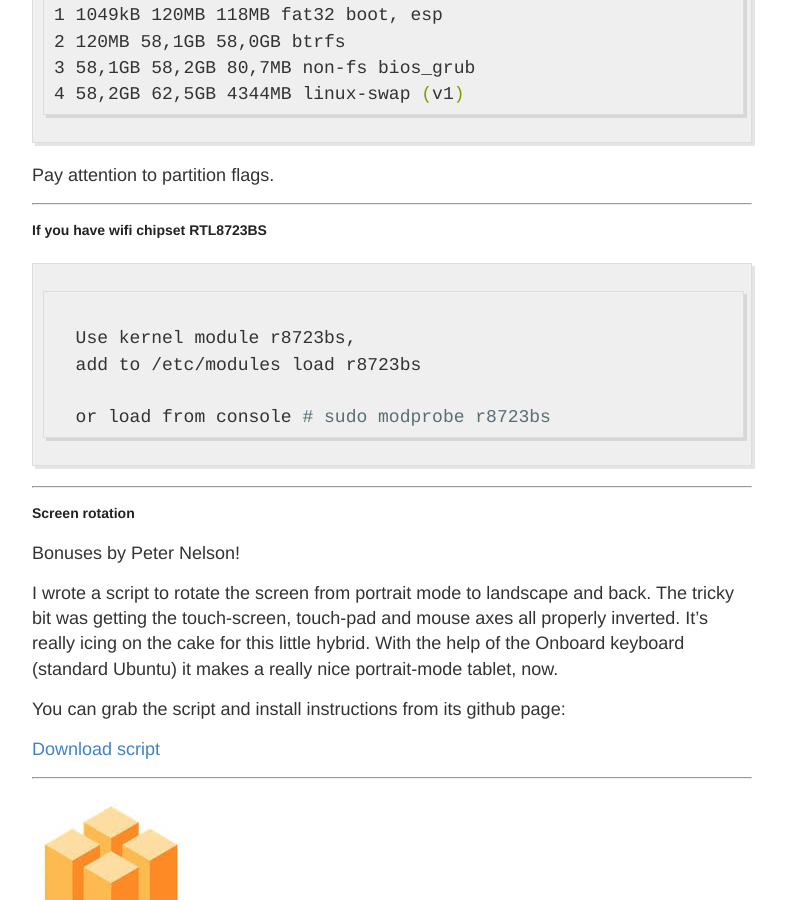
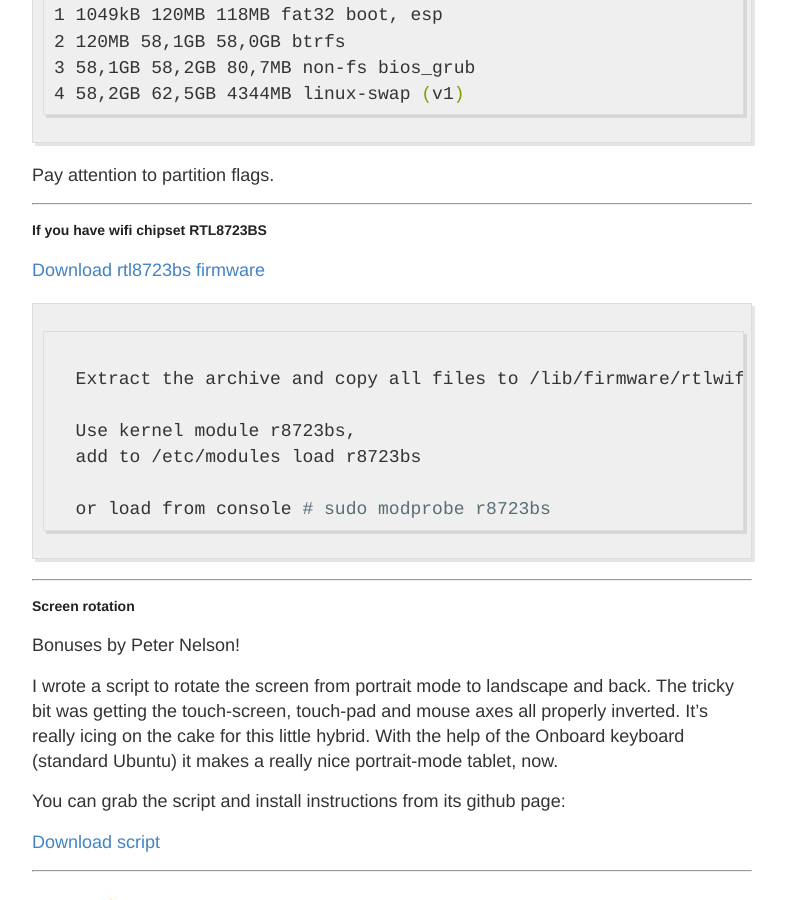
Before and after one commit to vmedvedev/andylavr.github.io, a Jekyll site: the page built from _posts/2016-11-05-english.md, in a window 1280 px wide and 900 px high, scrolled down 2724 px. Shown: the whole window, without its empty margins (248-1034 px from the left). Built offline with Jekyll 4.4.1, drawn with Linux system fonts in a browser that asks for light colours.

Commit message:
Update posts

````diff
--- a/_posts/2016-11-05-english.md
+++ b/_posts/2016-11-05-english.md
@@ -100,7 +100,12 @@ Pay attention to partition flags.
 ***
 
 ## If you have wifi chipset RTL8723BS
+
+[Download rtl8723bs firmware](https://yadi.sk/d/XG1e_nEcyt6vJ)
+
 ```bash
+
+  Extract the archive and copy all files to /lib/firmware/rtlwifi
 
   Use kernel module r8723bs,
   add to /etc/modules load r8723bs
````
Also changed, not shown: _posts/2016-11-05-russian.md (+5 -0 lines).
